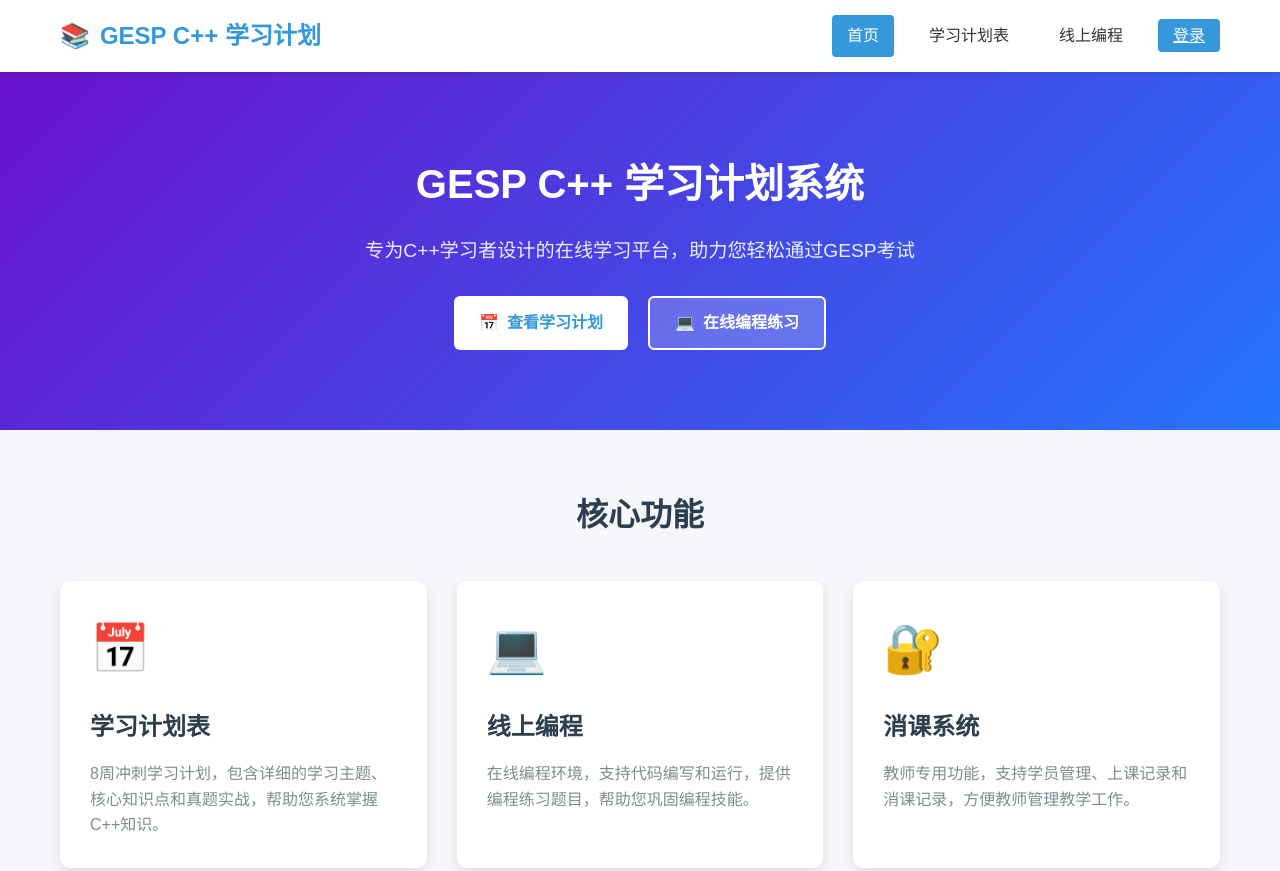
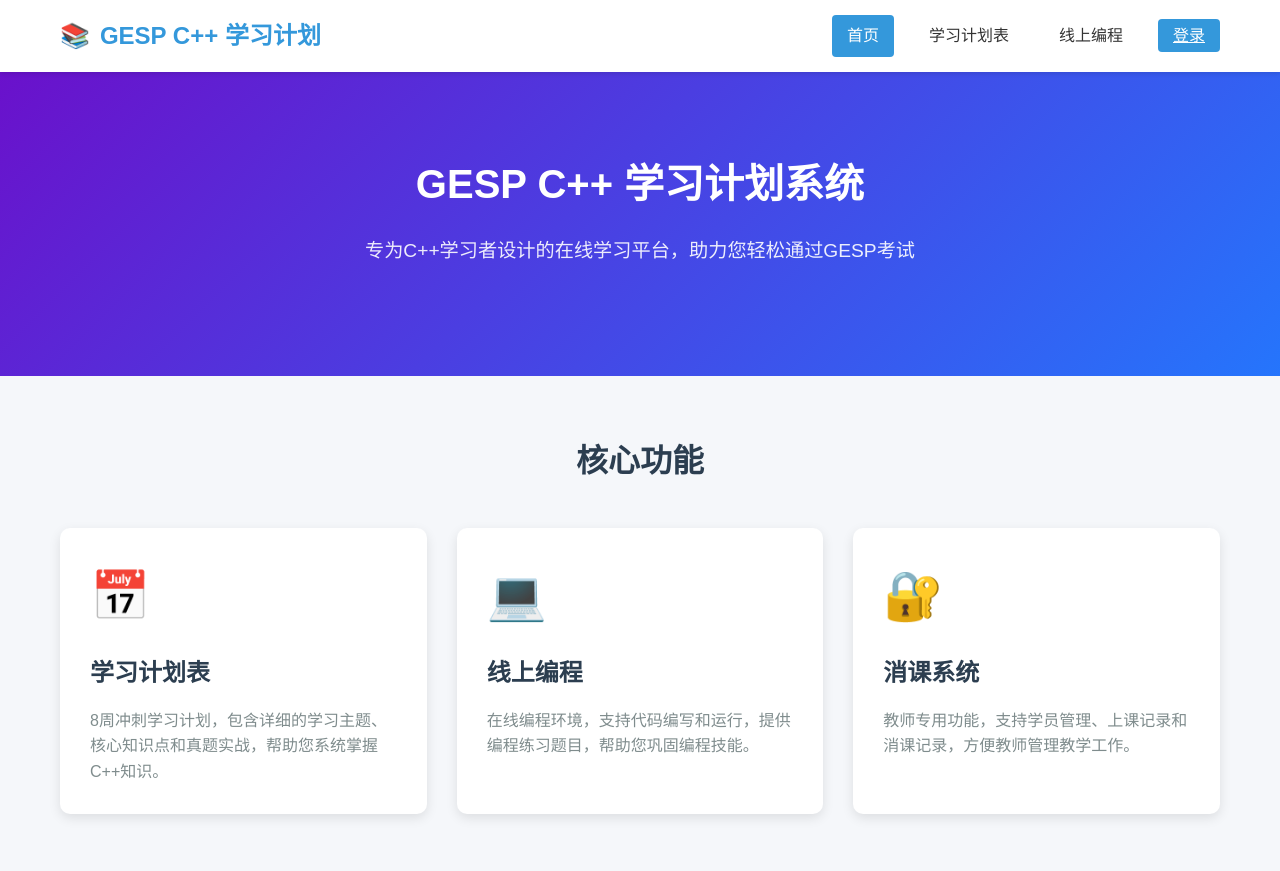
Before and after one commit to ningXD/GESP_learning_plan_wang, a plain HTML site: page frontend/index.html in a window 1280 px wide. Shown: the top 871 px of the page. Drawn offline with Linux system fonts and the light colour scheme.

Commit message:
refactor(frontend): 移除首页的临时按钮占位符
临时按钮设计将被后期实现替代，先移除占位代码保持页面简洁

```diff
--- a/frontend/index.html
+++ b/frontend/index.html
@@ -362,14 +362,7 @@
             <h1 class="hero-title">GESP C++ 学习计划系统</h1>
             <p class="hero-subtitle">专为C++学习者设计的在线学习平台，助力您轻松通过GESP考试</p>
             <div class="hero-buttons">
-                <a href="core/study_plan.html" class="btn btn-primary">
-                    <span>📅</span>
-                    查看学习计划
-                </a>
-                <a href="programming/online_programming.html" class="btn btn-secondary">
-                    <span>💻</span>
-                    在线编程练习
-                </a>
+                <!-- 按钮将在后期设计中添加 -->
             </div>
         </div>
     </section>
```
